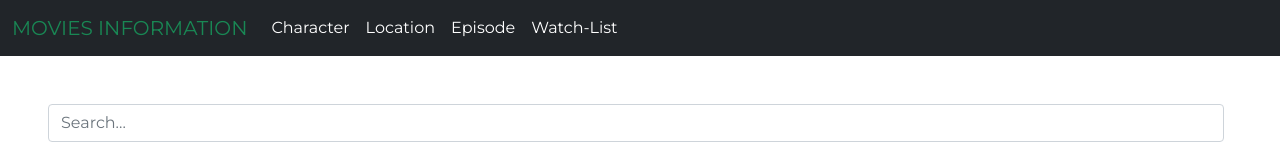
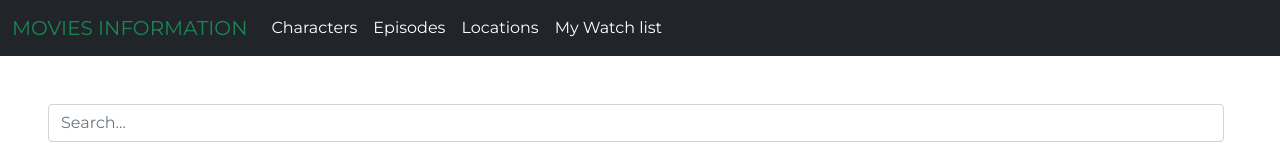
Before and after one commit to jydetone1/Watch-list-api, a React (Create React App) app: page / in a window 1280 px wide. Shown: the top 160 px of the page. Built offline with nearby package versions, Linux system fonts and the light colour scheme; no server answers.

Commit message:
correction on the navbar

```diff
--- a/src/components/navigation/Header.js
+++ b/src/components/navigation/Header.js
@@ -15,16 +15,16 @@ const Header = () => {
                         <div className="collapse navbar-collapse" id="navbarNav">
                             <ul className="navbar-nav">
                                 <li className="nav-item">
-                                <Link to = "/" className="nav-link" >Character</Link>
+                                <Link to = "/" className="nav-link" >Characters</Link>
                                 </li>
                                 <li className="nav-item">
-                                <Link to ="/location" className="nav-link">Location</Link>
+                                <Link to ="/location" className="nav-link">Episodes</Link>
                                 </li>
                                 <li className="nav-item">
-                                <Link to ="/episode" className="nav-link">Episode</Link>
+                                <Link to ="/episode" className="nav-link">Locations</Link>
                                 </li>
                                 <li className="nav-item">
-                                <Link to ="watchlist" className="nav-link">Watch-List</Link>
+                                <Link to ="watchlist" className="nav-link">My Watch list</Link>
                                 </li>
                             </ul>
                         </div>
--- a/src/components/watchlist/WatchForm.js
+++ b/src/components/watchlist/WatchForm.js
@@ -35,7 +35,7 @@ const WatchForm = () => {
             <div className="d-flex justify-content-center align-items-center content__info">
                 <div className="card w-75 bg-dark box__card">
                     <div className="card-body">
-                        <h6 className="card-subtitle mb-2 display-6 text-center text-white">Watch-List</h6>
+                        <h6 className="card-subtitle mb-2 display-6 text-center text-white">My Watch List</h6>
                             <form onSubmit={handleSubmit}>
                                <div className="mt-5">
                                  <input
```
